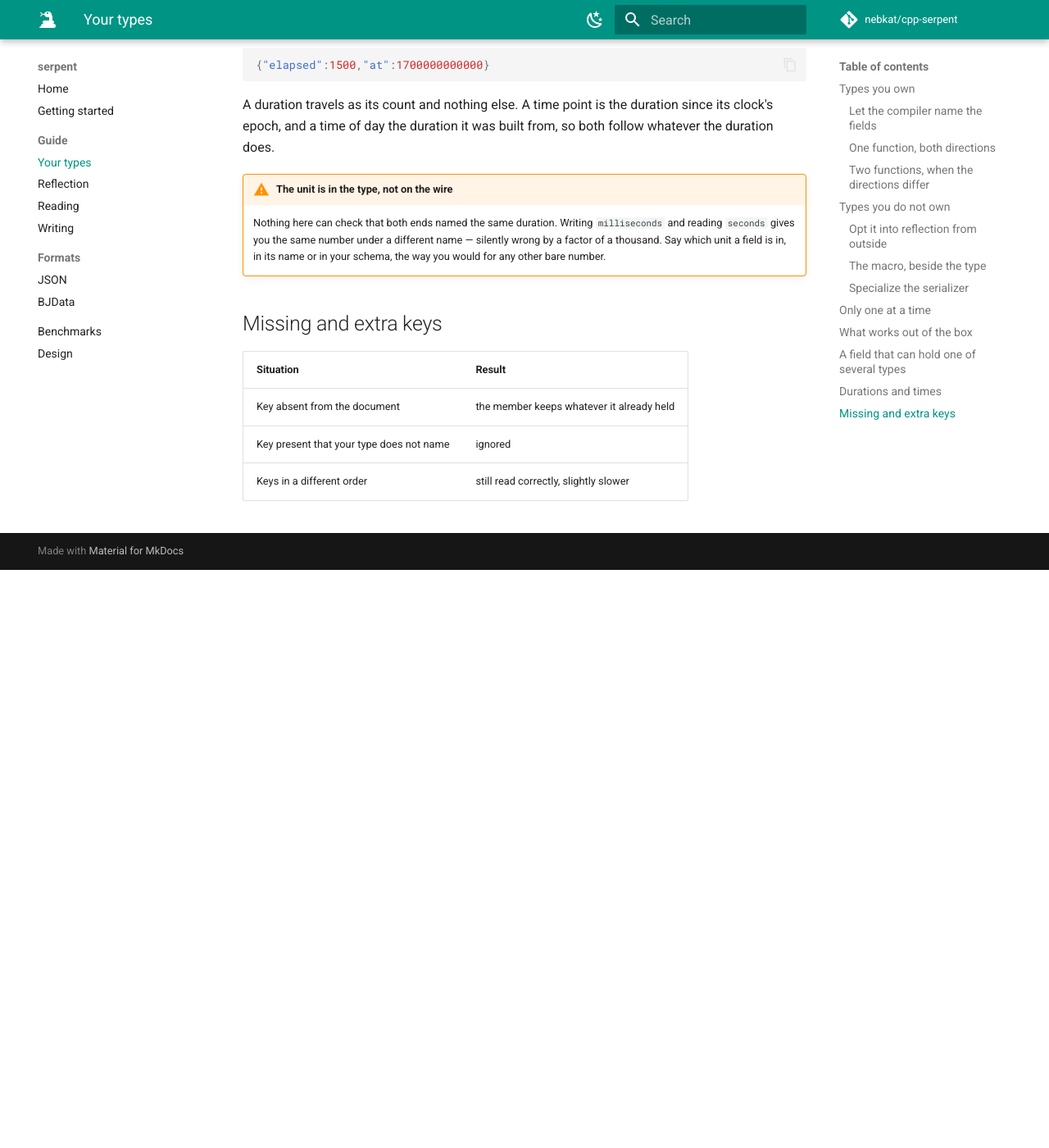
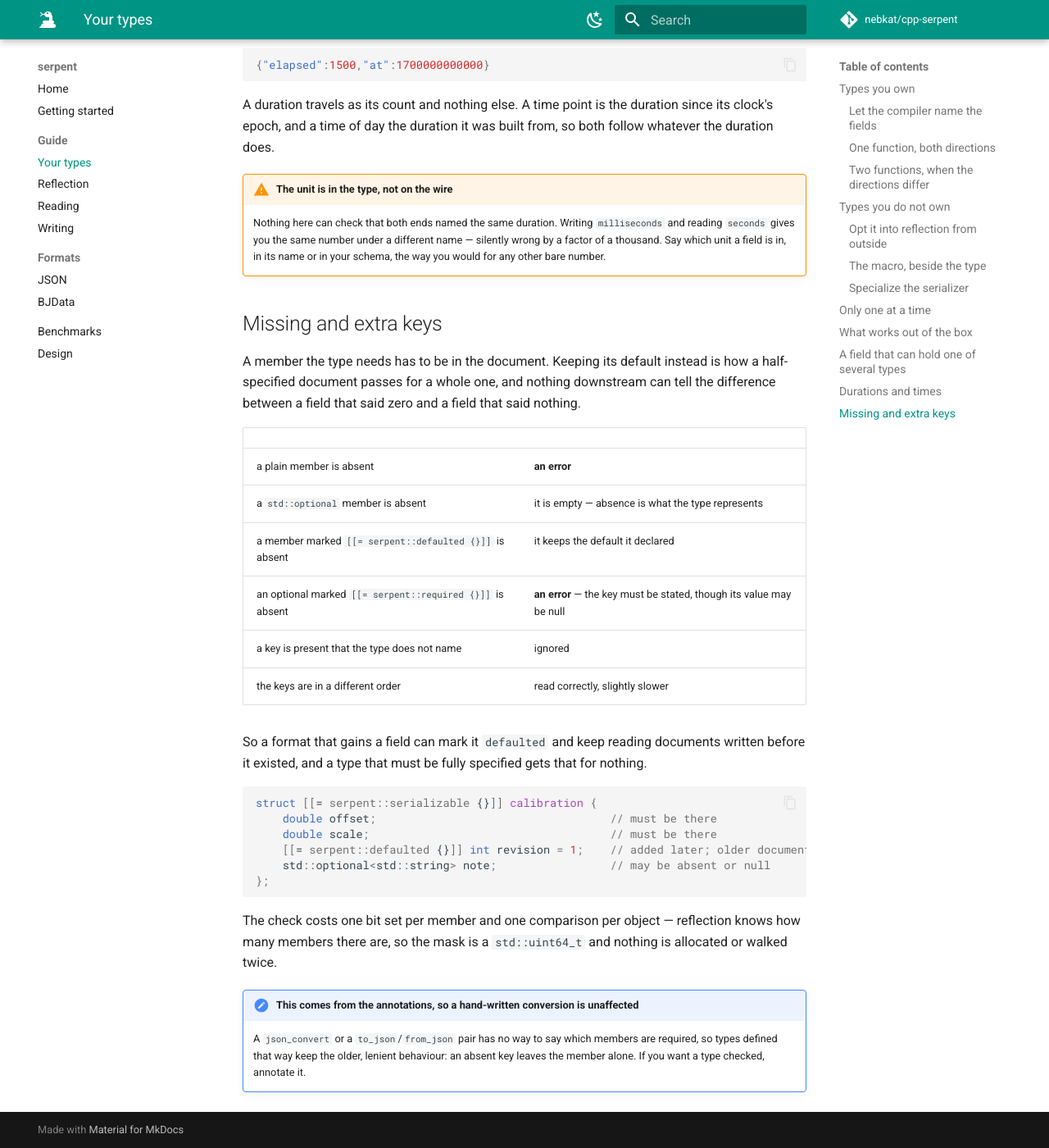
Before and after one commit to nebkat/cpp-serpent, an MkDocs documentation site: the page built from docs/types.md, in a window 1280 px wide and 1400 px high, scrolled down 4796 px. Shown: the whole window at 82% size. Built offline with MkDocs 1.6.1 and Material for MkDocs 9.7.7, drawn with Linux system fonts in a browser that asks for light colours; comment, search, counter and statistics services are not loaded; before the commit the page ends 5491 px from its top, so only the background shows below that.

Commit message:
change: A member the type needs must be in the document
Reading left an absent member at its default and reported success, so a document
missing half its fields decoded into a value indistinguishable from one that said
zero. Nothing downstream can tell those apart, which makes it the kind of fault
that is found late and by its consequences.

An absent member is now an error. An optional is still absent-tolerant, because
absence is exactly what it represents, and either default can be reversed:
required {} on an optional insists the key be stated though its value may be null,
and defaulted {} on a plain member asks for the old leniency where a type wants it
- a field added to a format that older writers do not send, say.

The policy is the one the macros this replaces encoded, where strictness tracked
meaning rather than convenience: the types you set were strict, because a
half-specified calibration is dangerous, and the ones synced from elsewhere
tolerated absent optionals.

Costs one bit set per member and one comparison per object. Reflection knows the
member count, so the mask is a uint64_t, nothing is allocated and nothing is
walked twice - decoding ten thousand records measures the same as before.

It follows from the annotations, so a hand-written json_convert cannot express
requirements and keeps the lenient behaviour. Four tests pinned the old policy and
now pin the new one, plus the two escape hatches.

````diff
--- a/docs/types.md
+++ b/docs/types.md
@@ -250,8 +250,36 @@ does.
 
 ## Missing and extra keys
 
-| Situation | Result |
+A member the type needs has to be in the document. Keeping its default instead is how a
+half-specified document passes for a whole one, and nothing downstream can tell the difference
+between a field that said zero and a field that said nothing.
+
+| | |
 |---|---|
-| Key absent from the document | the member keeps whatever it already held |
-| Key present that your type does not name | ignored |
-| Keys in a different order | still read correctly, slightly slower |
+| a plain member is absent | **an error** |
+| a `std::optional` member is absent | it is empty — absence is what the type represents |
+| a member marked `[[= serpent::defaulted {}]]` is absent | it keeps the default it declared |
+| an optional marked `[[= serpent::required {}]]` is absent | **an error** — the key must be stated, though its value may be null |
+| a key is present that the type does not name | ignored |
+| the keys are in a different order | read correctly, slightly slower |
+
+So a format that gains a field can mark it `defaulted` and keep reading documents written before
+it existed, and a type that must be fully specified gets that for nothing.
+
+```cpp
+struct [[= serpent::serializable {}]] calibration {
+    double offset;                                   // must be there
+    double scale;                                    // must be there
+    [[= serpent::defaulted {}]] int revision = 1;    // added later; older documents may omit it
+    std::optional<std::string> note;                 // may be absent or null
+};
+```
+
+The check costs one bit set per member and one comparison per object — reflection knows how many
+members there are, so the mask is a `std::uint64_t` and nothing is allocated or walked twice.
+
+!!! note "This comes from the annotations, so a hand-written conversion is unaffected"
+
+    A `json_convert` or a `to_json`/`from_json` pair has no way to say which members are
+    required, so types defined that way keep the older, lenient behaviour: an absent key leaves
+    the member alone. If you want a type checked, annotate it.
````
Also changed, not shown: docs/reflection.md (+2 -0 lines), 5 other files.
